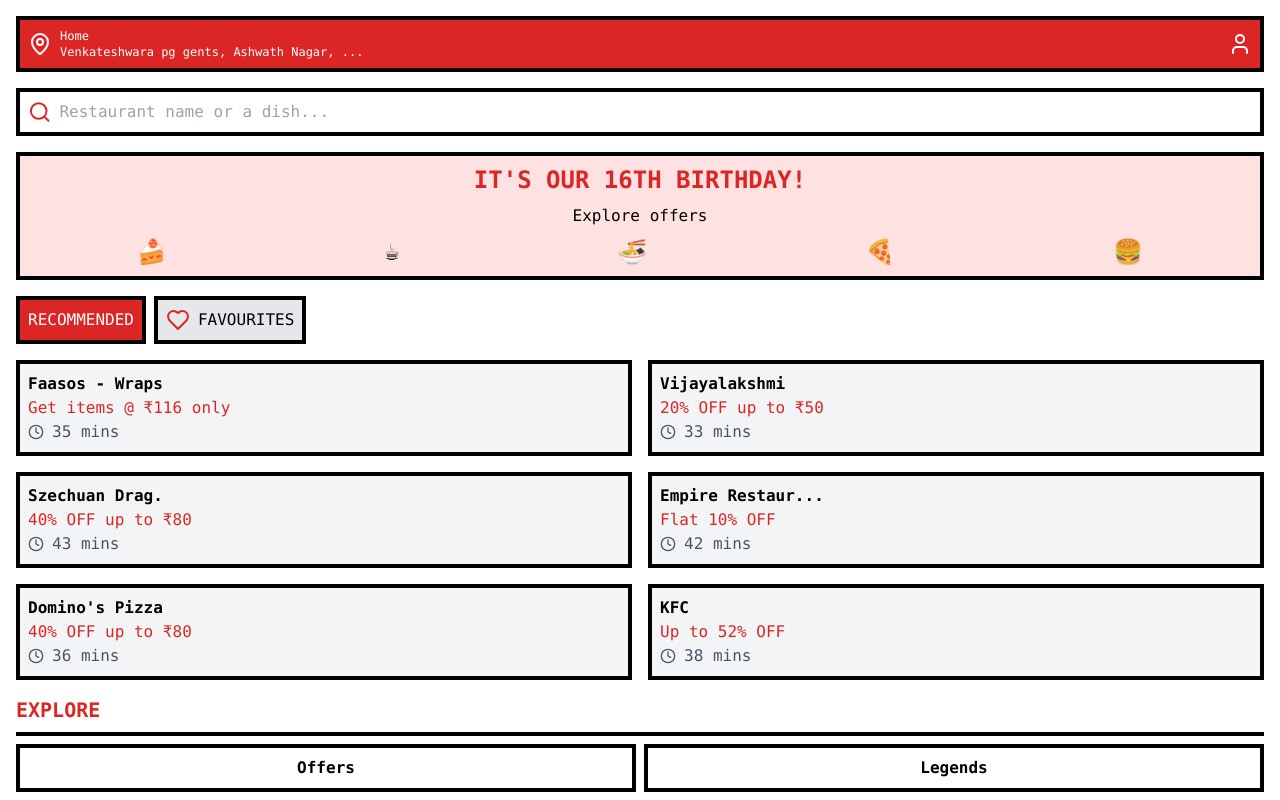
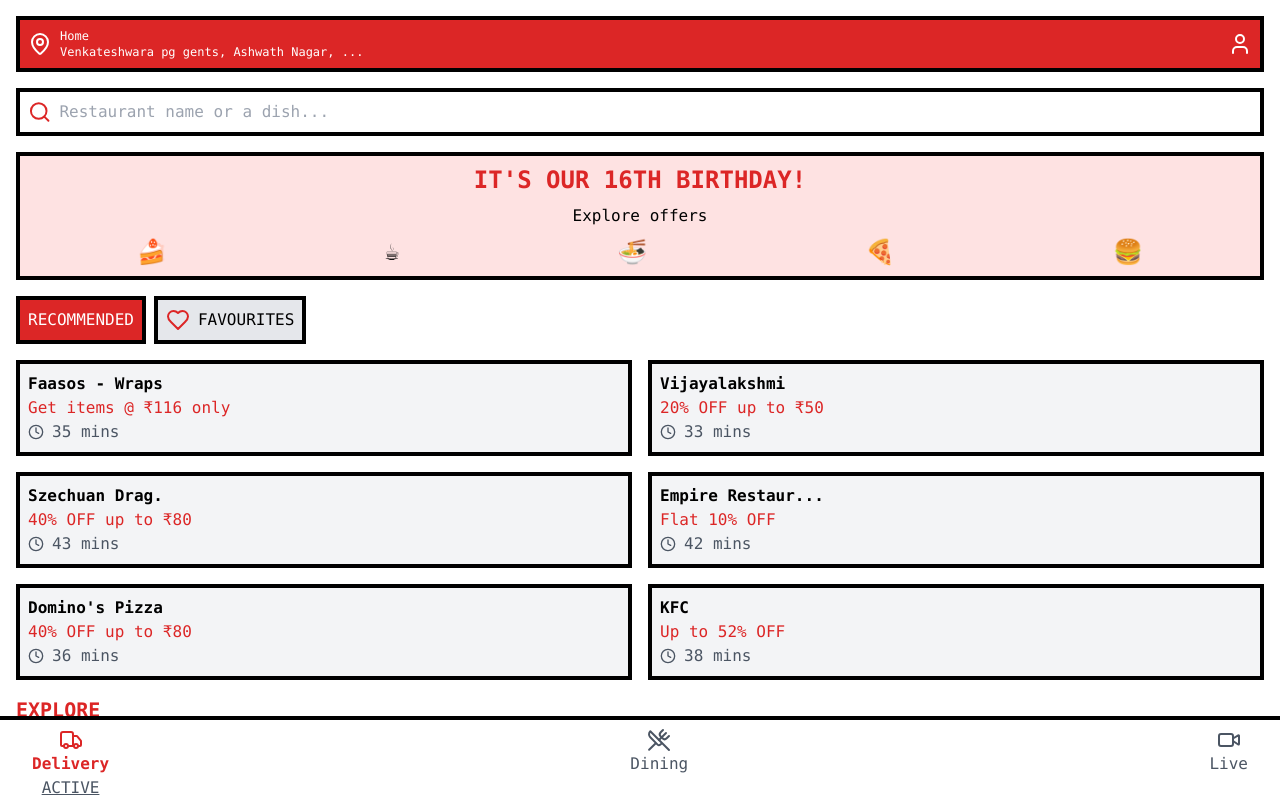
Before and after one commit to NGM44/ssot-ui, a Next.js app: page /zomato in a window 1280 px wide. Shown: the top 800 px of the page. Built offline with nearby package versions, Linux system fonts and the light colour scheme.

Commit message:
navigation

```diff
--- a/src/app/zomato/page.tsx
+++ b/src/app/zomato/page.tsx
@@ -125,7 +125,7 @@
           </div>
         </div>
       </div>
-      <div className="flex justify-between border-t-4 border-black pt-2 text-gray-600">
+      <div className="fixed bottom-0 left-0 w-full px-8 bg-white flex justify-between border-t-4 border-black pt-2 text-gray-600">
         <div className="text-center">
           <Truck className="mx-auto text-red-600" />
           <div className="font-bold text-red-600">Delivery</div>
```
